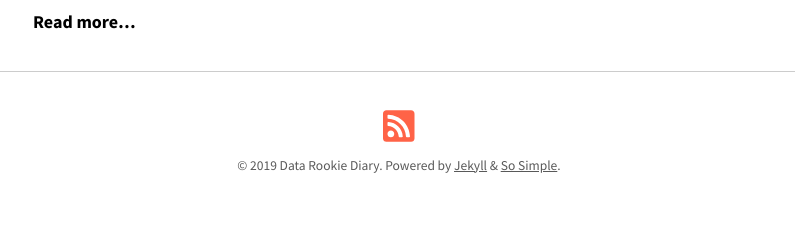
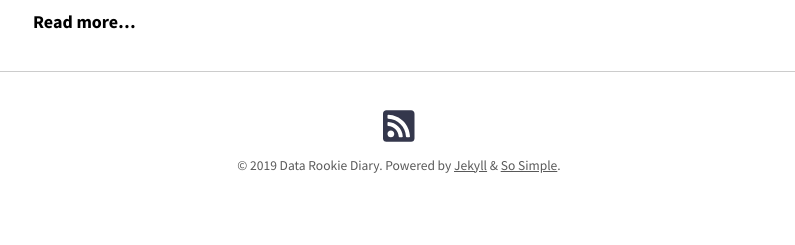
Before and after one commit to eunji0116/eunji0116.github.io, a Jekyll site: the page built from index.html, in a window 1280 px wide. Shown: the part 2972-3217 px from the top of the page, without its empty margins (241-1036 px from the left). Built offline with Jekyll 4.4.1, drawn with Linux system fonts in a browser that asks for light colours; nearby versions of some CDN libraries; the list of posts is cut into pages by our own code.

Commit message:
update basics

```diff
--- a/assets/css/main.scss
+++ b/assets/css/main.scss
@@ -4,6 +4,5 @@ sitemap: false
 ---
 
 @charset "utf-8";
-$accent-color: tomato;
 
 @import "so-simple";
```
